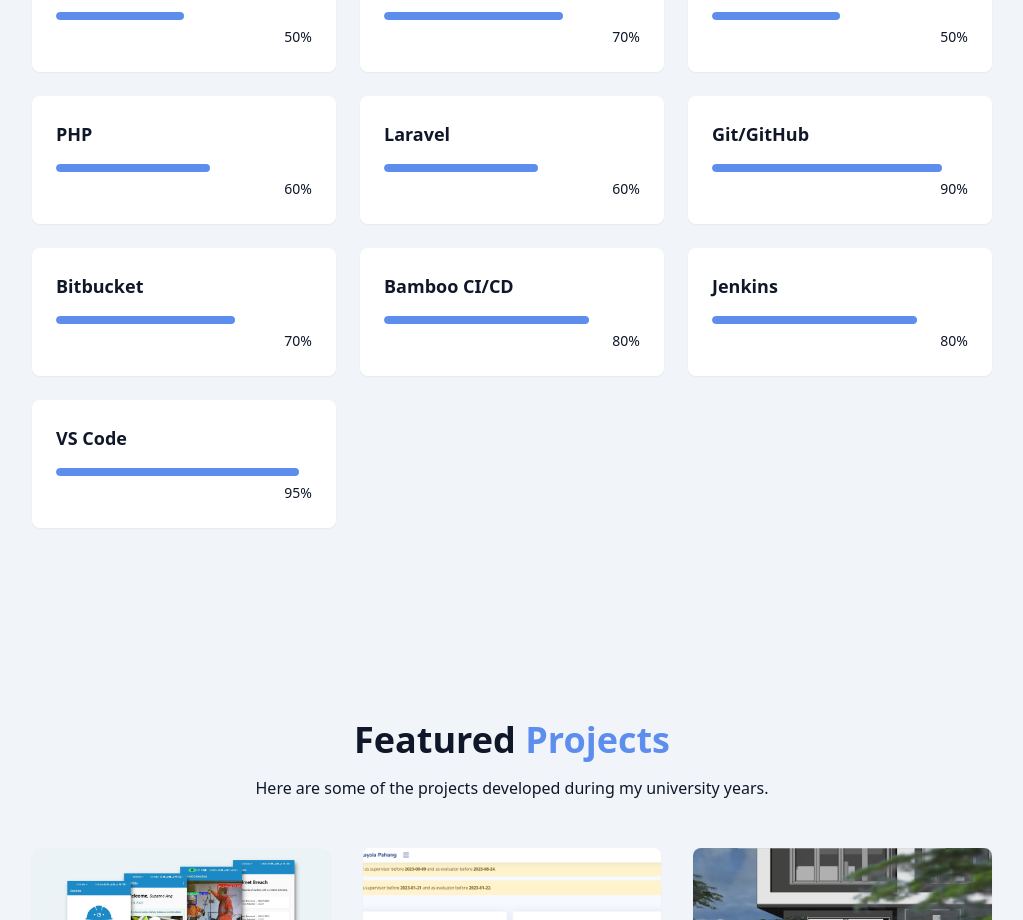
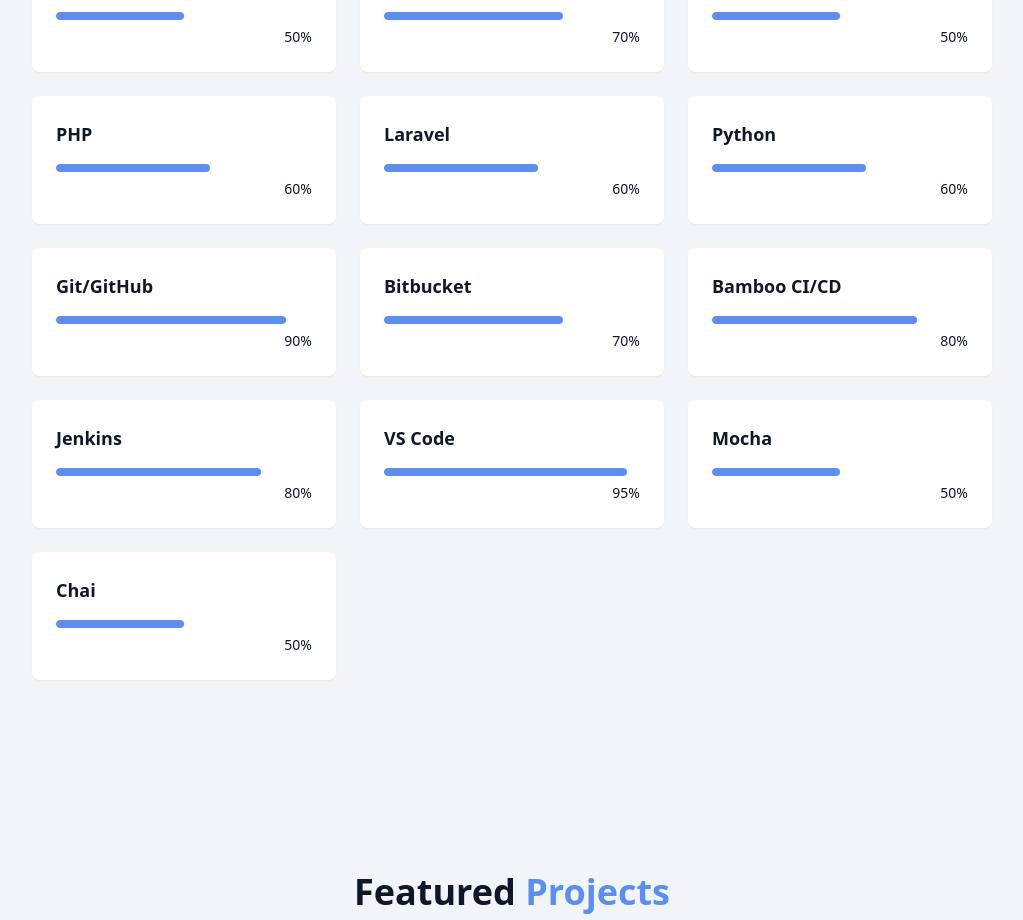
Before and after one commit to szan12/suz-portfolio, a React (Vite) app: page / in a window 1280 px wide. Shown: the part 4780-5700 px from the top of the page, without its empty margins (128-1151 px from the left). Built offline with nearby package versions, Linux system fonts and the light colour scheme.

Commit message:
update skills

```diff
--- a/src/components/SkillsSection.jsx
+++ b/src/components/SkillsSection.jsx
@@ -22,6 +22,7 @@ const skills = [
   { name: "Firebase", level: 50, category: "backend" },
   { name: "PHP", level: 60, category: "backend" },
   { name: "Laravel", level: 60, category: "backend" },
+  { name: "Python", level: 60, category: "backend" },
 
   // Tools
   { name: "Git/GitHub", level: 90, category: "tools" },
@@ -29,6 +30,8 @@ const skills = [
   { name: "Bamboo CI/CD", level: 80, category: "tools" },
   { name: "Jenkins", level: 80, category: "tools" },
   { name: "VS Code", level: 95, category: "tools" },
+  { name: "Mocha", level: 50, category: "tools" },
+  { name: "Chai", level: 50, category: "tools" },
 ];
 
 const categories = ["all", "frontend", "backend", "tools"];
```
